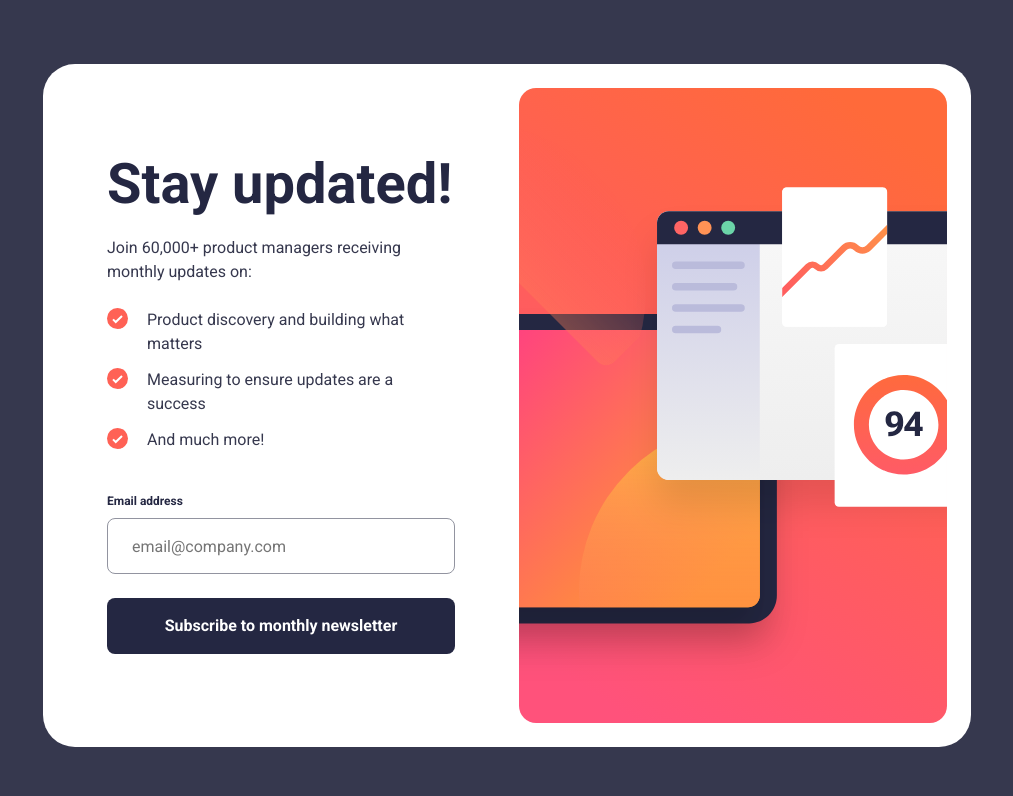
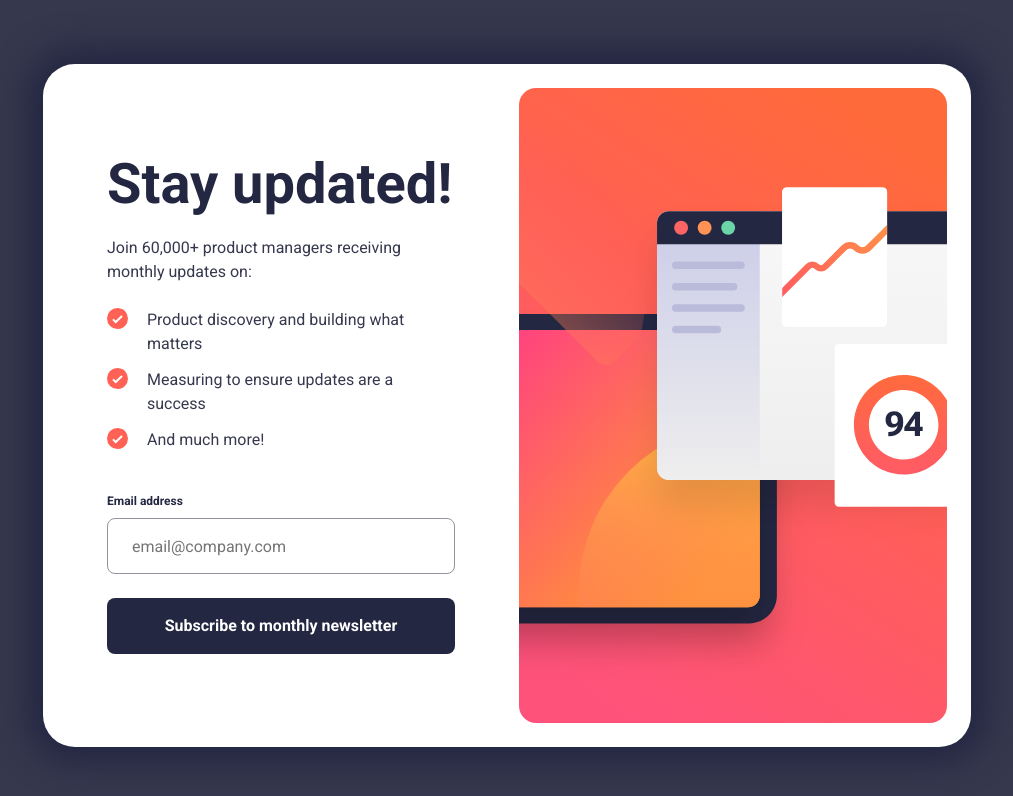
Before and after one commit to c0dehamster/newsletter-sign-up-with-success-message, a React (Vite) app: page / in a window 1280 px wide. Shown: the top 796 px of the page, without its empty margins (133-1146 px from the left). Built offline with nearby package versions, Linux system fonts and the light colour scheme.

Commit message:
Add box-shadows to the cards

```diff
--- a/src/components/SignUp.css
+++ b/src/components/SignUp.css
@@ -6,6 +6,7 @@
 	gap: 1.5rem;
 
 	background-color: var(--color-neutral-100);
+	box-shadow: 0 0 2rem 1rem var(--color-neutral-900);
 }
 
 .sign-up__contents {
--- a/src/components/Success.css
+++ b/src/components/Success.css
@@ -11,6 +11,7 @@
 	justify-content: space-between;
 
 	background-color: var(--color-neutral-100);
+	box-shadow: 0 0 2rem 1rem var(--color-neutral-900);
 }
 
 .success__icon {
```
